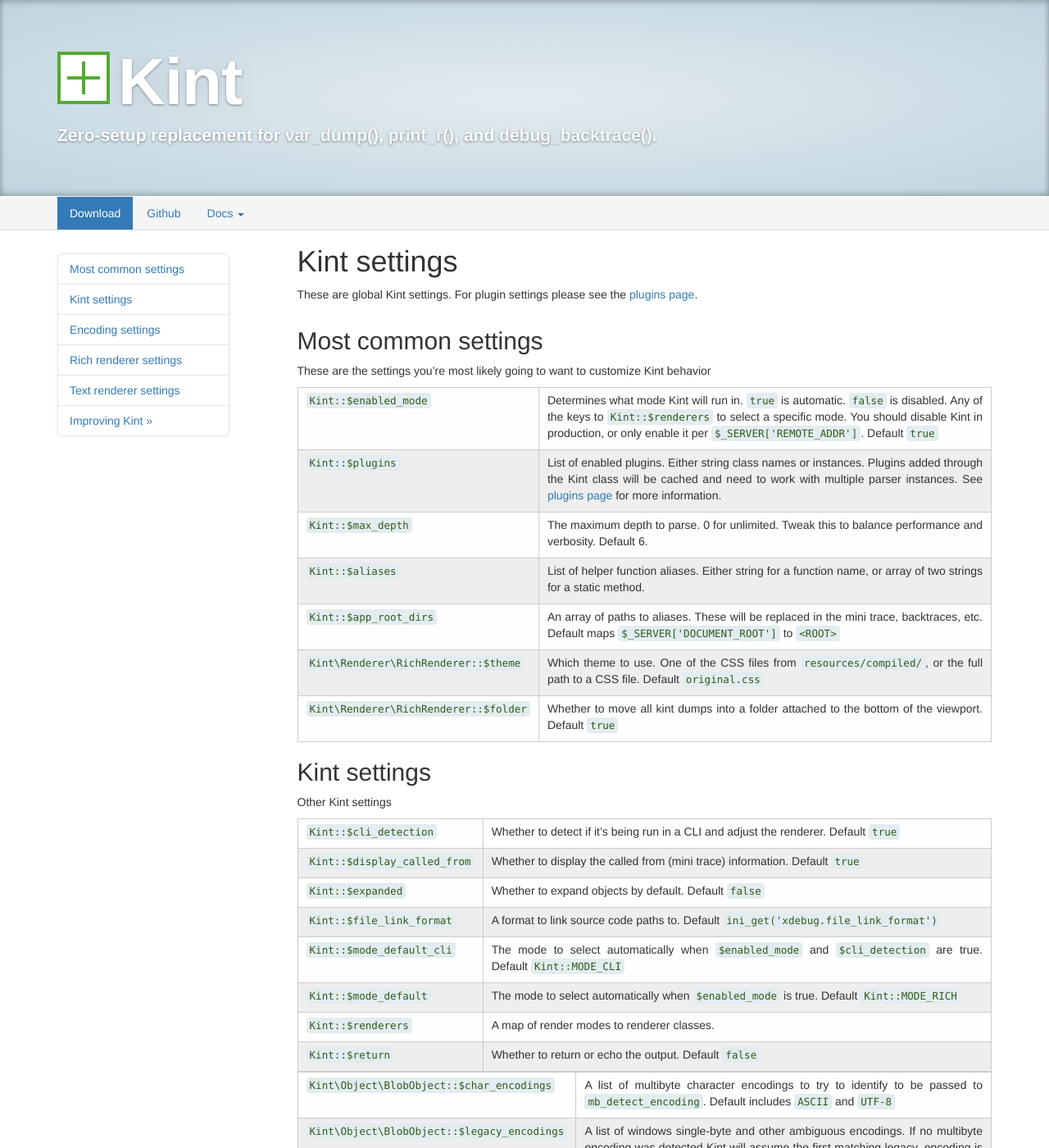
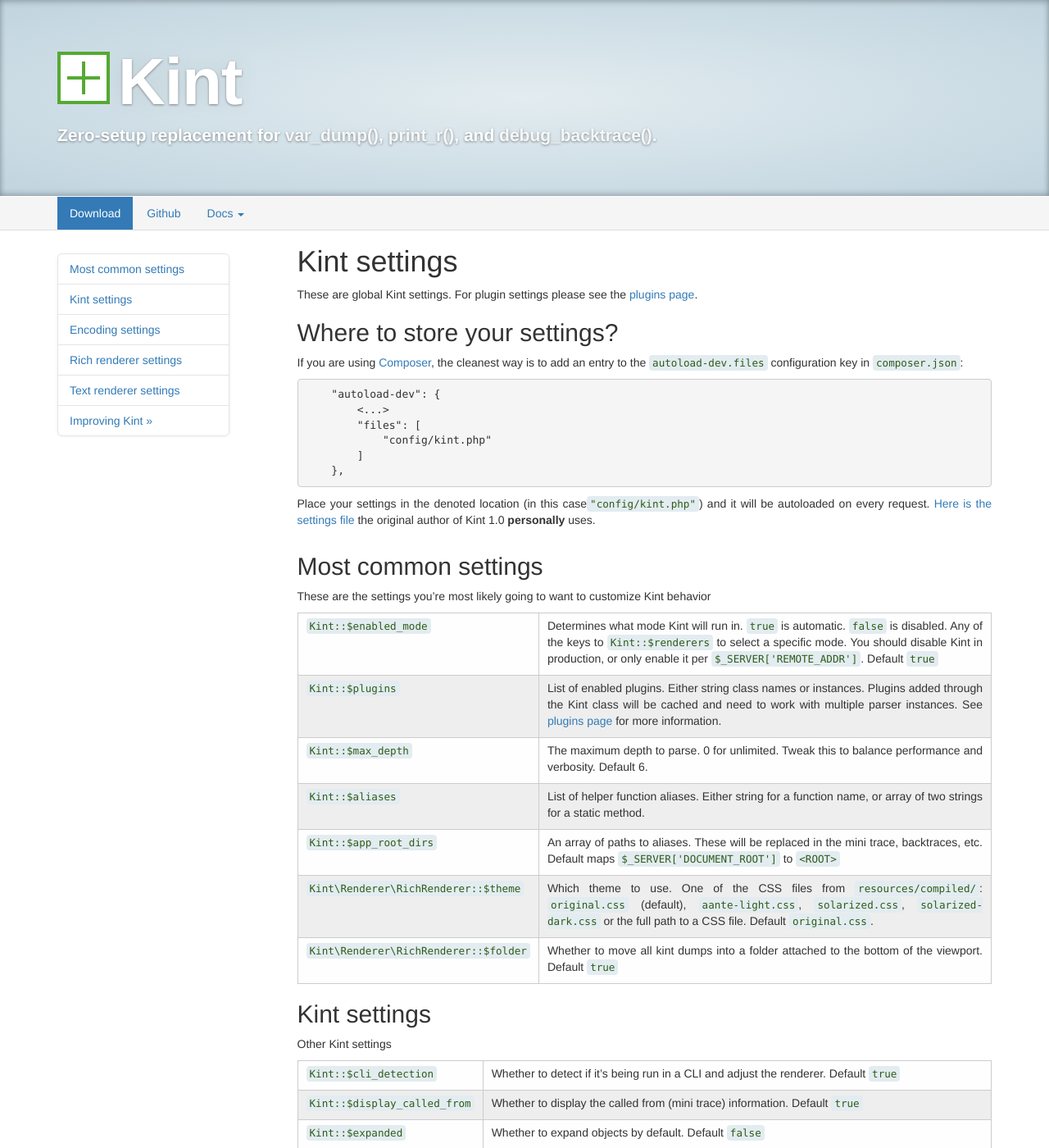
Before and after one commit to kint-php/kint, a Jekyll site: the page built from settings.md, in a window 1280 px wide and 1400 px high. Shown: the whole window at 82% size. Built offline with Jekyll 4.4.1, drawn with Linux system fonts in a browser that asks for light colours; nearby versions of some CDN libraries.

Commit message:
Added section how to properly store Kint settings.
Also updated `$themes` section with example values.

````diff
--- a/settings.md
+++ b/settings.md
@@ -19,6 +19,22 @@ title: Kint settings
 
 These are global Kint settings. For plugin settings please see the [plugins page]({{ site.baseurl }}/plugins/).
 
+## Where to store your settings?
+
+
+If you are using [Composer](https://getcomposer.org/), the cleanest way is to add an entry to the `autoload-dev.files` configuration key in `composer.json`:
+
+```json
+    "autoload-dev": {
+        <...>
+        "files": [
+            "config/kint.php"
+        ]
+    },
+```
+
+Place your settings in the denoted location (in this case`"config/kint.php"`) and it will be autoloaded on every request. [Here is the settings file](https://gist.github.com/raveren/eba373d8abb572b0528c73d145103f95) the original author of Kint 1.0 **personally** uses.
+
 <section id="common" markdown="1">
 
 ## Most common settings
@@ -30,7 +46,7 @@ These are the settings you're most likely going to want to customize Kint behavi
 `Kint::$max_depth` | The maximum depth to parse. 0 for unlimited. Tweak this to balance performance and verbosity. Default 6.
 `Kint::$aliases` | List of helper function aliases. Either string for a function name, or array of two strings for a static method.
 `Kint::$app_root_dirs` | An array of paths to aliases. These will be replaced in the mini trace, backtraces, etc. Default maps `$_SERVER['DOCUMENT_ROOT']` to `<ROOT>`
-`Kint\Renderer\RichRenderer::$theme` | Which theme to use. One of the CSS files from `resources/compiled/`, or the full path to a CSS file. Default `original.css`
+`Kint\Renderer\RichRenderer::$theme` | Which theme to use. One of the CSS files from `resources/compiled/`: `original.css` (default), `aante-light.css`, `solarized.css`, `solarized-dark.css` or the full path to a CSS file. Default `original.css`.
 `Kint\Renderer\RichRenderer::$folder` | Whether to move all kint dumps into a folder attached to the bottom of the viewport. Default `true`
 
 </section>
````
